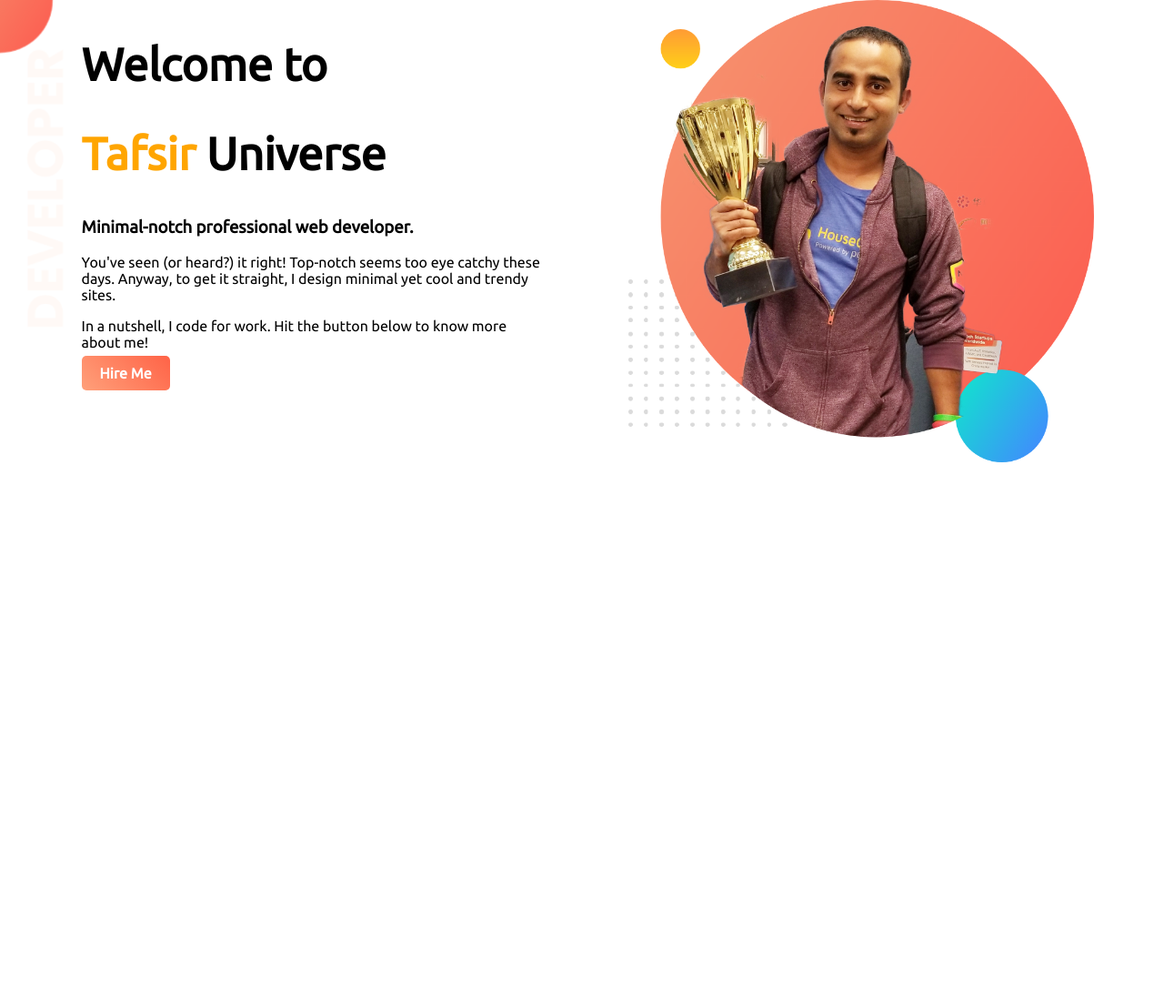
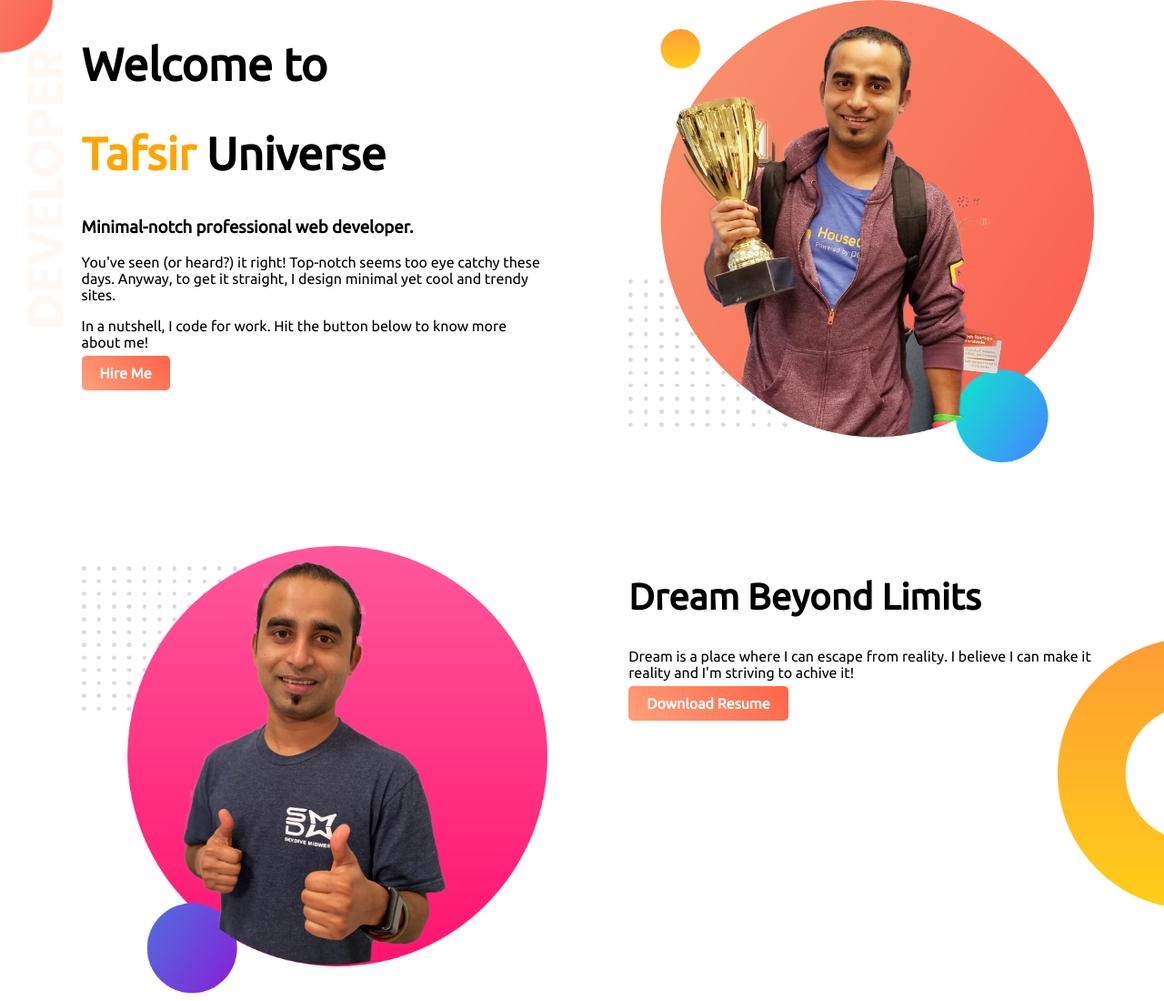
Before and after one commit to tafsirulalam/portfolio-site, a plain HTML site: page index.html in a window 1280 px wide. Shown: the whole page at 91% size. Before the commit the page ends 800 px from the top, so only its background shows below. Drawn offline with Linux system fonts and the light colour scheme.

Commit message:
added contents

```diff
--- a/index.html
+++ b/index.html
@@ -16,12 +16,25 @@
             <p>You've seen (or heard?) it right! Top-notch seems too eye catchy these days. Anyway, to get it straight, I design minimal yet cool and trendy sites.</p>
             <p>
             In a nutshell, I code for work. Hit the button below to know more about me!</p>
-            <a href="#" class="link-button">Hire Me</a>
+            <a href="#" class="link-button" target="_blank">Hire Me</a>
         </div>
         <div class="half-width">
             <img src="img/jhankar.png" alt="" />
         </div>
     </section>
 
+    <section class="dream">
+        <div class="half-width">
+            <img src="img/jhankar2.png" alt="" />
+        </div>
+
+        <div class="half-width">
+            <h2>Dream Beyond Limits</h2>
+            <p>Dream is a place where I can escape from reality. I believe I can make it reality and I'm striving to achive it!</p>
+            <a class="link-button" href="#" target="_blank">Download Resume</a>
+        </div>
+
+    </section>
+
 </body>
 </html>
--- a/style.css
+++ b/style.css
@@ -8,6 +8,10 @@ h1 {
     font-size: 50px;
 }
 
+h2 {
+    font-size: 40px;
+}
+
 .name-color {
     color: orange;
 }
@@ -16,6 +20,7 @@ h1 {
     background-image: url("img/top-banner.png");
     background-repeat: no-repeat;
     height: 500px;
+    margin-bottom: 100px;;
 }
 
 .half-width {
@@ -37,3 +42,10 @@ h1 {
     color: white;
     font-weight: 700;
 }
+
+.dream {
+    background-image: url("img/dream-bg.png");
+    height: 500px;
+    background-repeat: no-repeat;
+    background-position: right;
+}
```
